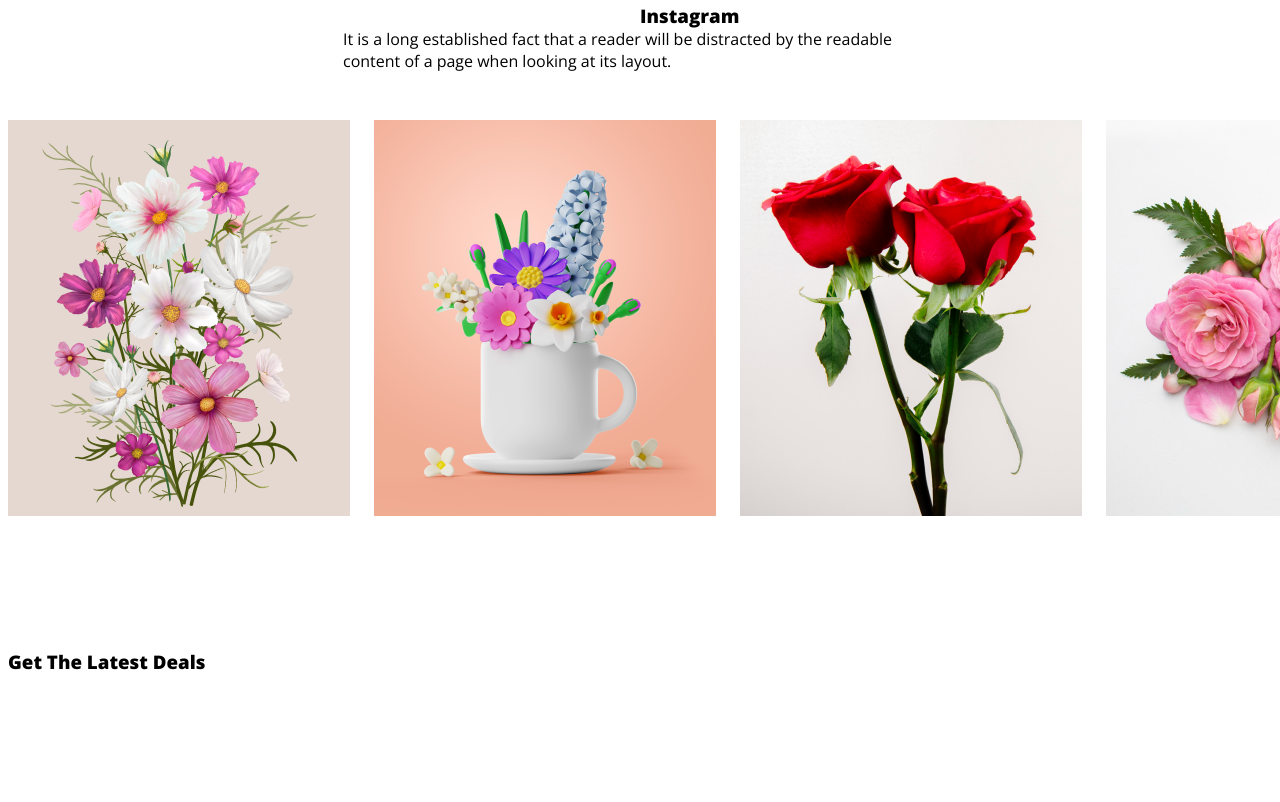
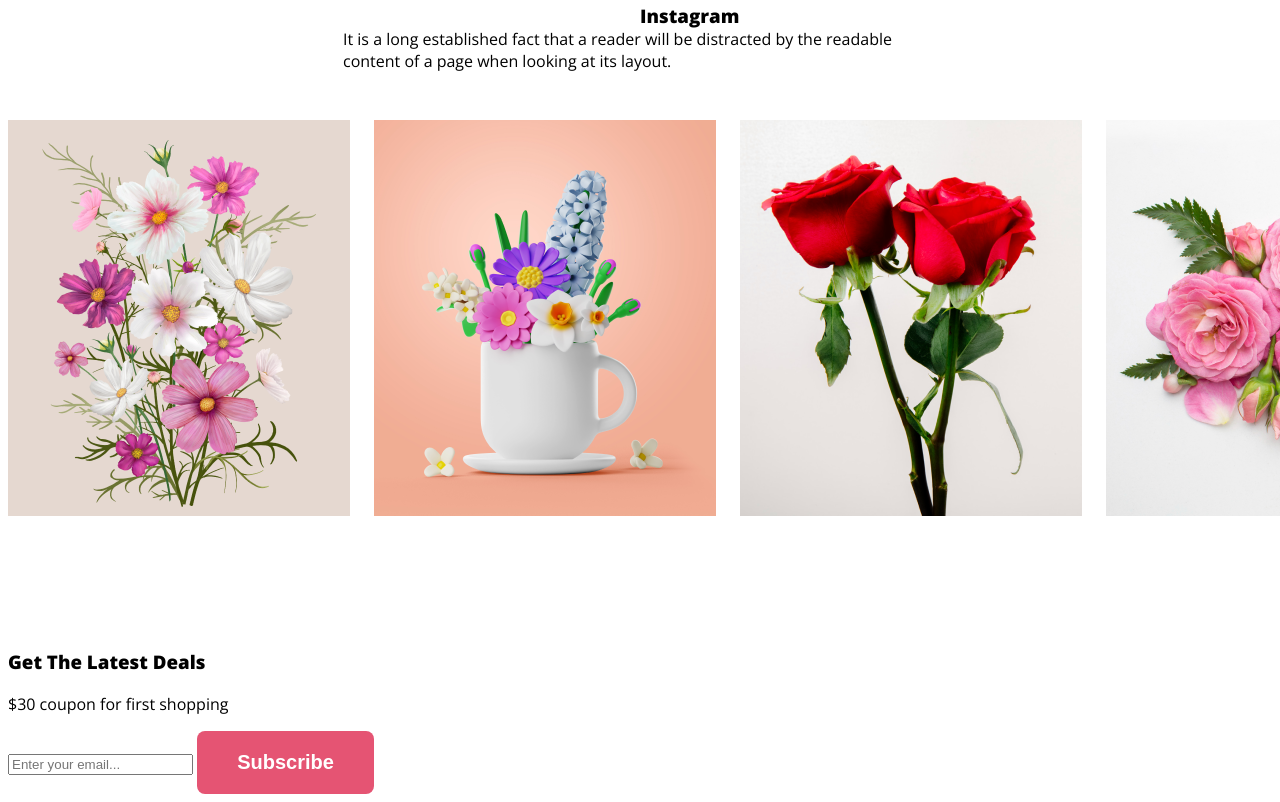
Before and after one commit to jahirulislam99/flower-assignment-1, a plain HTML site: page index.html in a window 1280 px wide. Shown: the part 1568-2370 px from the top of the page. Before the commit the page ends 2261 px from the top, so only its background shows below. Drawn offline with nearby package versions, Linux system fonts and the light colour scheme.

Commit message:
cuppon part on going

```diff
--- a/index.html
+++ b/index.html
@@ -84,7 +84,9 @@
     <section>
       <div class="cuppon">
         <h3 class="cuppon-title">Get The Latest Deals</h3>
-        <p class="cuppon-description"></p>
+        <p class="cuppon-description">$30 coupon for first shopping</p>
+        <input type="text" placeholder="Enter your email..." />
+        <button class="btn-primary">Subscribe</button>
       </div>
     </section>
   </body>
```
Also changed, not shown: Background Image/Rectangle 9.png (added).
